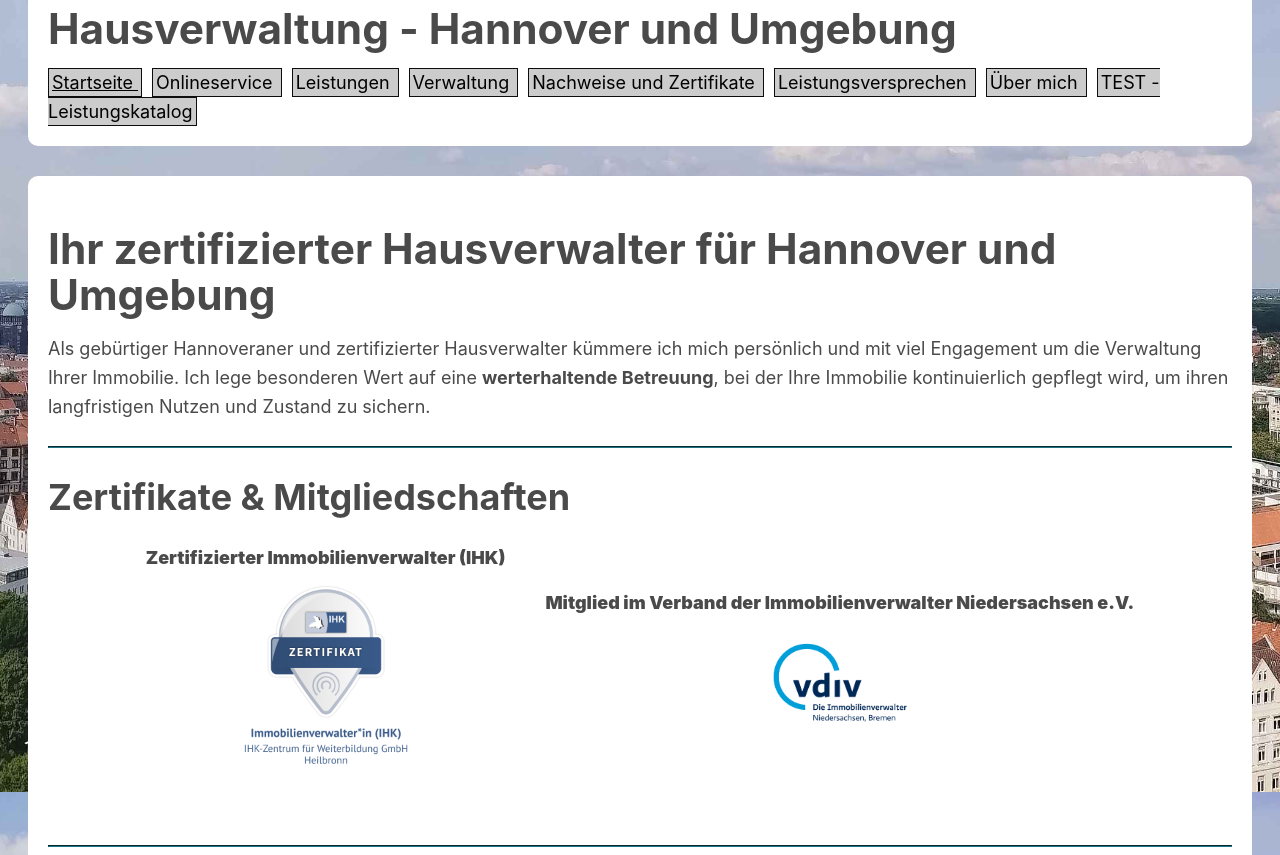
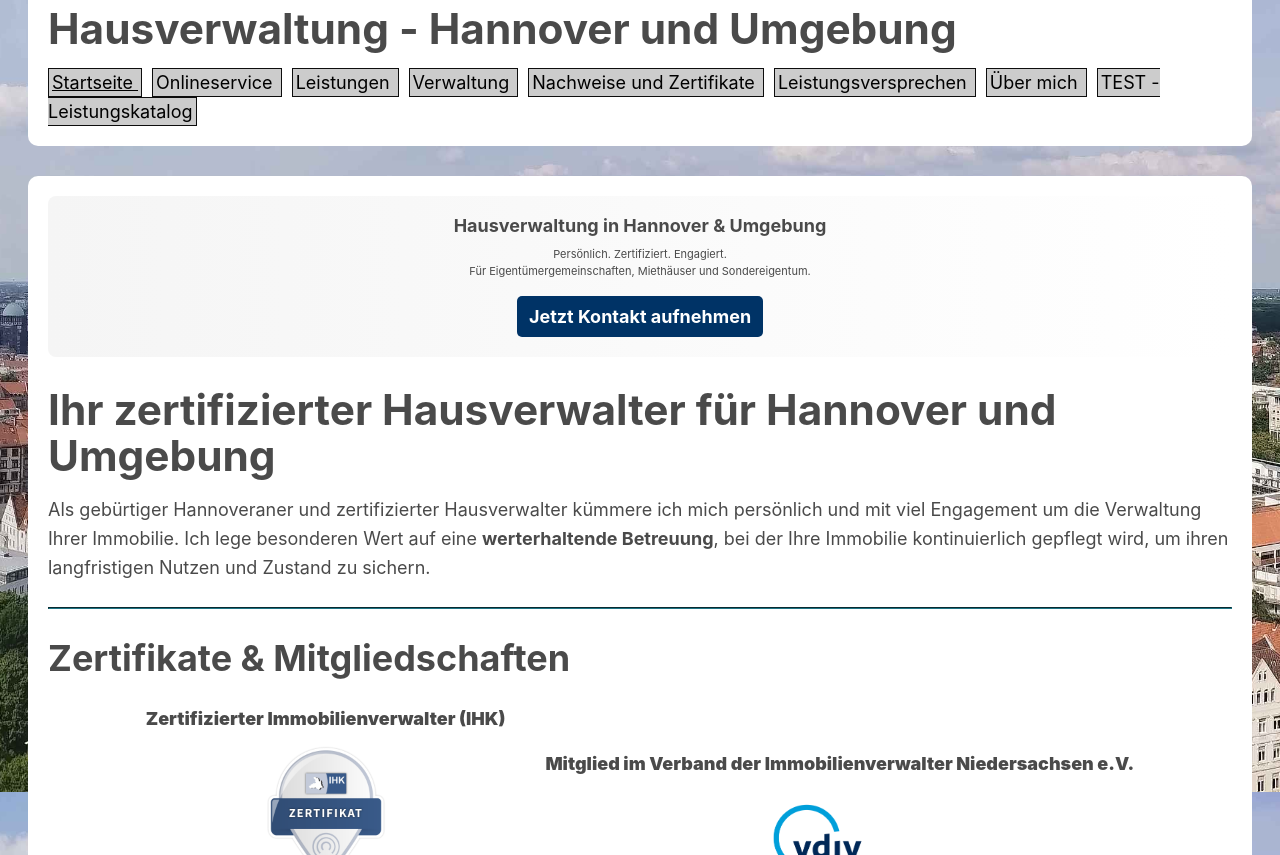
Before and after one commit to marek22k/hausverwaltung, a Jekyll site: the page built from index.md, in a window 1280 px wide and 900 px high, scrolled down 963 px, cut to the strip 45-900 px from the top of the window. Built offline with Jekyll 4.4.1, drawn with Linux system fonts in a browser that asks for light colours.

Commit message:
Update index.md
Hero-Bereich auf STartseite eingefügt

```diff
--- a/index.md
+++ b/index.md
@@ -3,6 +3,18 @@ layout: page
 title: Hausverwaltung - Hannover und Umgebung
 sitemap: true
 ---
+
+<div style="background: linear-gradient(to right, #f5f5f5, #ffffff); padding: 2rem 1rem; margin-bottom: 2rem; border-radius: 8px; text-align: center;">
+  <h1 style="margin: 0 0 1rem 0; font-size: 1.8rem;">Hausverwaltung in Hannover & Umgebung</h1>
+  <p style="max-width: 700px; margin: 0 auto 1.5rem auto; font-size: 1.1rem; line-height: 1.6;">
+    Persönlich. Zertifiziert. Engagiert. <br>
+    Für Eigentümergemeinschaften, Miethäuser und Sondereigentum.
+  </p>
+  <a href="/kontakt/" style="display: inline-block; background-color: #003366; color: white; padding: 0.6rem 1.2rem; border-radius: 5px; text-decoration: none; font-weight: bold;">
+    Jetzt Kontakt aufnehmen
+  </a>
+</div>
+
 
 # Ihr zertifizierter Hausverwalter für Hannover und Umgebung
 
```
